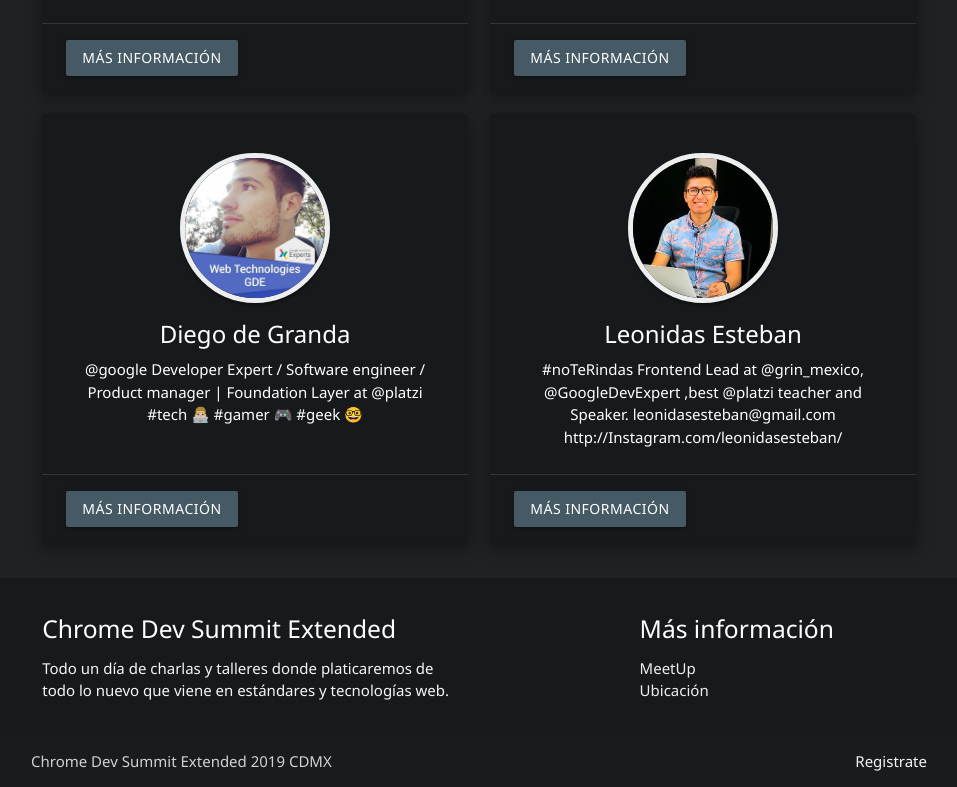
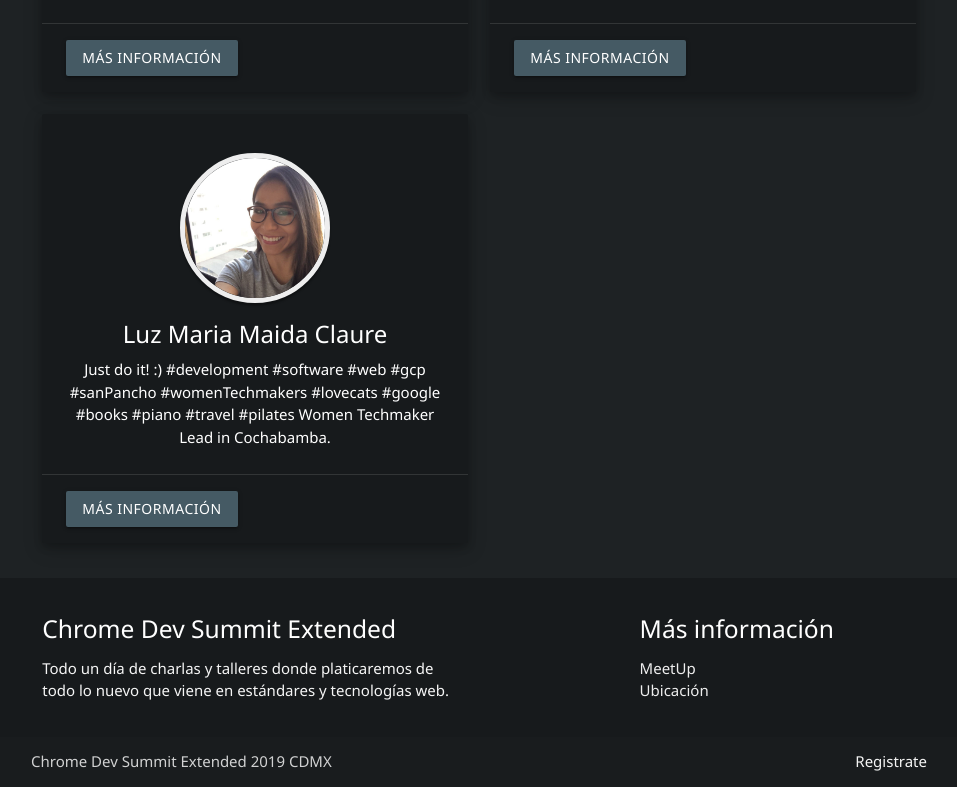
Before and after one commit to dfloresdev/chromeDevSummitExtended, a plain HTML site: page index.html in a window 1280 px wide. Shown: the part 1562-2349 px from the top of the page, without its empty margins (161-1118 px from the left). Drawn offline with nearby package versions, Linux system fonts and the light colour scheme.

Commit message:
card Luz ready

```diff
--- a/index.html
+++ b/index.html
@@ -141,33 +141,18 @@
                 <div class="card cardShadow">
                     <div class="card-content white-text">
                         <div style="text-align: center;">
-                            <img src="/assets/images/diego.jpg" alt="" class="imgRounded">
+                            <img src="/assets/images/luz.jpg" alt="" class="imgRounded">
                         </div>
-                        <p class="card-title" style="text-align: center;">Diego de Granda</p>
-                        <p style="text-align: center;">@google Developer Expert / Software engineer / Product manager | Foundation Layer at @platzi #tech 👨🏼‍💻 #gamer 🎮 #geek 🤓</p>
+                        <p class="card-title" style="text-align: center;">Luz Maria Maida Claure</p>
+                        <p style="text-align: center;">Just do it! :) #development #software #web #gcp #sanPancho #womenTechmakers #lovecats #google #books #piano #travel #pilates Women Techmaker Lead in Cochabamba.</p>
                     </div>
                     <div class="card-action">
-                        <a class="waves-effect blue-grey darken-2 btn modal-trigger" href="#modalLuis">Más
+                        <a class="waves-effect blue-grey darken-2 btn modal-trigger" href="#modalLuz">Más
                             información</a>
                     </div>
                 </div>
             </div>
 
-            <div class="col s12 m12 l6">
-                <div class="card cardShadow">
-                    <div class="card-content white-text">
-                        <div style="text-align: center;">
-                            <img src="/assets/images/leonidas.jpg" alt="" class="imgRounded">
-                        </div>
-                        <p class="card-title" style="text-align: center;">Leonidas Esteban</p>
-                        <p style="text-align: center;">#noTeRindas Frontend Lead at @grin_mexico, @GoogleDevExpert ,best @platzi teacher and Speaker. leonidasesteban@gmail.com http://Instagram.com/leonidasesteban/</p>
-                    </div>
-                    <div class="card-action">
-                        <a class="waves-effect blue-grey darken-2 btn modal-trigger" href="#modalLuis">Más
-                            información</a>
-                    </div>
-                </div>
-            </div>
         </div>
     </div>
 
@@ -280,6 +265,24 @@
         </div>
     </div>
 
+    <div id="modalLuz" class="modal">
+        <div class="modal-content realColor">
+            <div>
+                <div style="text-align: center;">
+                    <img src="/assets/images/luz.jpg" alt="" class="imgRounded">
+                </div>
+                <p class="modal-title" style="text-align: center;">Luz Maria Maida Claure</p>
+                <p class="conf-title"><strong>La evolución del CSS en la Web para crear experiencias</strong></p>
+                <p>
+                    En esta plática exploraremos como sistemas de diseño, permiten mantener y crear nuestras aplicaciones web modernas, convenciones, frameworks y componentes. Tendremos un vistazo de lo necesario para generar buenas experiencias para nuestros usuarios.
+                </p>
+            </div>
+        </div>
+        <div class="modal-footer realColor">
+            <a href="#!" class="modal-close waves-effect blue-grey darken-2 btn">Cerrar</a>
+        </div>
+    </div>
+
     <script src="/scripts/main.js"></script>
 </body>
 
--- a/style.css/main.css
+++ b/style.css/main.css
@@ -24,7 +24,7 @@ body {
         margin-bottom: 0px;
     }
     .card-content {
-        height: 375px!important;
+        height: 400px!important;
     }
 }
 
```
Also changed, not shown: assets/images/luz.jpg (added).
